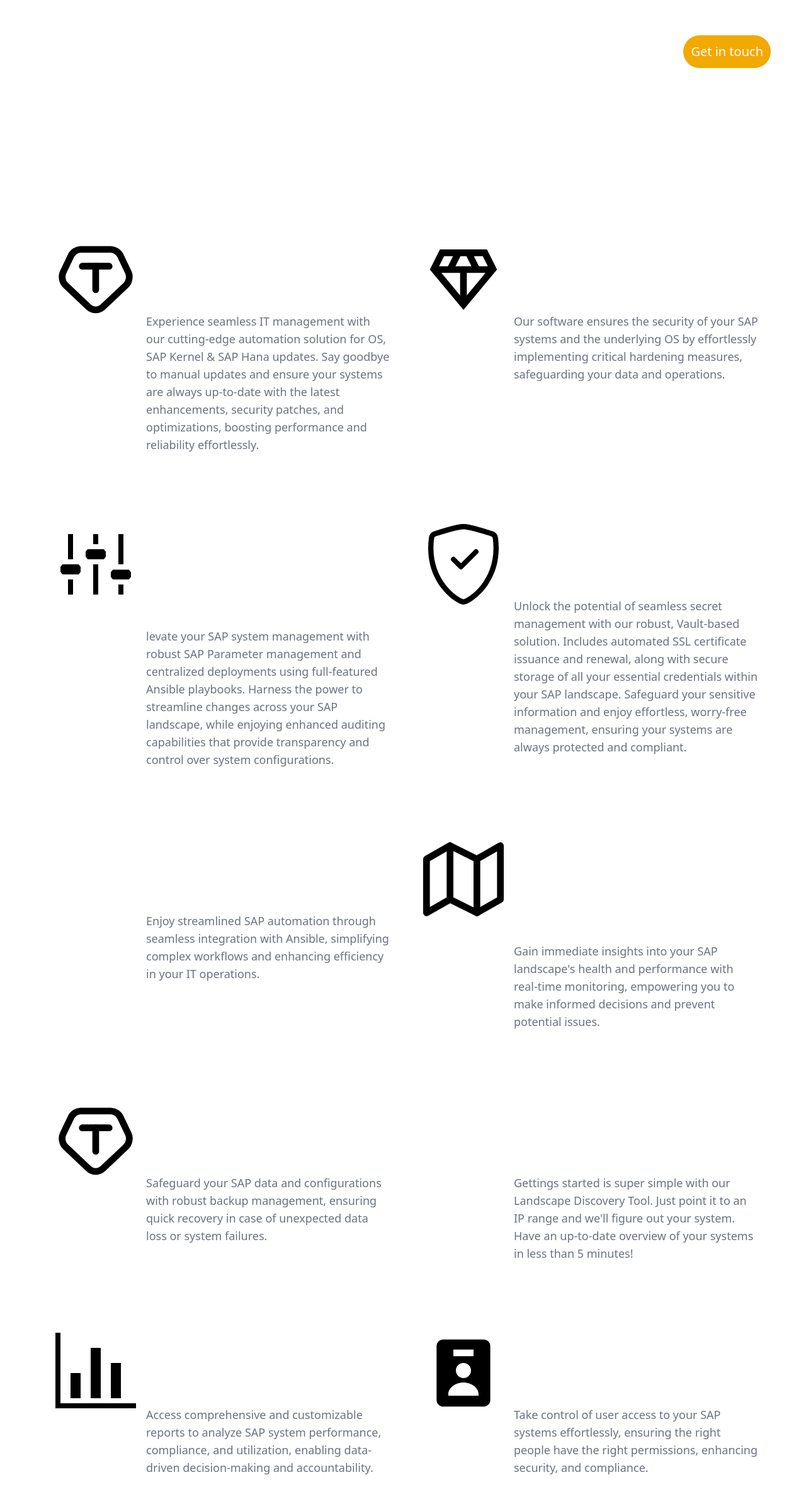
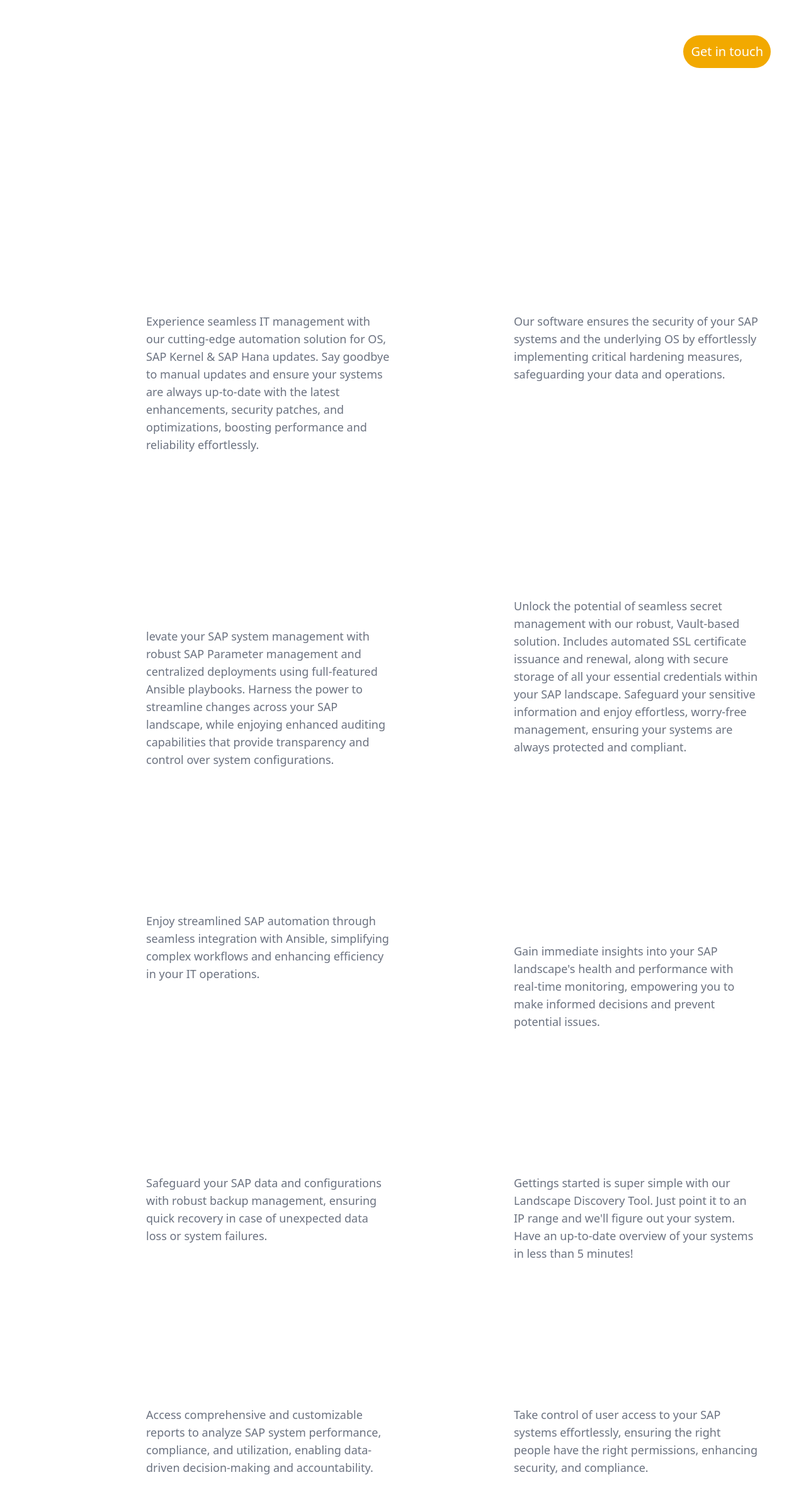
Before and after one commit to ShahzadAliSoomro/Marketing-Site, a Next.js app: page /services in a window 1280 px wide. Shown: the top 2380 px of the page at 63% size. Built offline with nearby package versions, Linux system fonts and the light colour scheme; some icons are missing.

Commit message:
completed

```diff
--- a/app/about/page.tsx
+++ b/app/about/page.tsx
@@ -9,7 +9,7 @@ export default function About() {
           <div className="lg:text-7xl text-3xl">What makes</div>
           <div className="lg:text-7xl text-3xl font-bold">us tick</div>
         </div>
-        <div className="flex flex-col gap-12 pt-24">
+        <div className="flex flex-col gap-12 pt-40">
           <div className="flex flex-col gap-10">
             <div>
               <p>Goal Harmony</p>
@@ -31,7 +31,7 @@ export default function About() {
             perfect mix to help our clients grow.
           </p>
         </div>
-        <div className="flex gap-32 pt-24">
+        <div className="flex gap-32 pt-40">
           <div className="flex flex-col gap-2">
             <div className="lg:text-6xl text-2xl font-normal">19</div>
             <p className="text-lg text-gray-500">Years Established</p>
@@ -45,7 +45,7 @@ export default function About() {
             <p className="text-lg text-gray-500">Happy Clients</p>
           </div>
         </div>
-        <div className="flex justify-between flex-wrap lg:flex-nowrap pt-24">
+        <div className="flex justify-between flex-wrap lg:flex-nowrap pt-40">
           <div className="flex flex-col gap-10">
             <div className="border-t-2 border-black"></div>
             <div className="lg:text-6xl text-2xl font-normal">Our History</div>
@@ -75,7 +75,7 @@ export default function About() {
             </p>
           </div>
         </div>
-        <div className="flex justify-between flex-wrap lg:flex-nowrap pt-24">
+        <div className="flex justify-between flex-wrap lg:flex-nowrap pt-40">
           <p className="text-lg text-gray-500">Testimonial</p>
           <div className="flex flex-col gap-5">
           <div className="w-full lg:w-[1011.66px] lg:text-5xl text-2xl font-light">
--- a/app/layout.tsx
+++ b/app/layout.tsx
@@ -1,5 +1,3 @@
-"use client";
-import React, { useEffect } from 'react';
 import "./globals.css";
 import type { Metadata } from "next";
 import { Inter } from "next/font/google";
@@ -22,34 +20,7 @@ export default function RootLayout({
 }: {
   children: React.ReactNode;
 }) {
-  // Function to handle the scroll event
-  const handleScroll = () => {
-    // Add your logic to update the canvas based on the scroll position here
-    // For example, you can change the canvas background color based on the scroll position
-    const scrollPosition = window.scrollY;
 
-    // Example: Change canvas background color based on scroll position
-    const canvas = document.getElementById('glcanvas');
-    if (canvas) {
-      if (scrollPosition > 200) {
-        // Change background color when scroll position is greater than 200 pixels
-        canvas.style.backgroundColor = ''; // Red background color
-      } else {
-        // Reset the background color
-        canvas.style.backgroundColor = ''; // Default background color
-      }
-    }
-  };
-
-  // Attach the scroll event listener when the component mounts
-  useEffect(() => {
-    window.addEventListener('scroll', handleScroll);
-
-    // Clean up the event listener when the component unmounts
-    return () => {
-      window.removeEventListener('scroll', handleScroll);
-    };
-  }, []);
   return (
     <html lang="en">
       <head>
--- a/app/services/page.tsx
+++ b/app/services/page.tsx
@@ -13,7 +13,7 @@ import { FiMap } from "react-icons/fi";
 const ServiceData = [
   {
     id: 1,
-    icon: <TbBrandTether className="text-black w-[128px] h-[128px]" />,
+    icon: <TbBrandTether className="text-white hover:text-[hsla(36,100%,47%,1)] w-[128px] h-[128px]" />,
     title: "Uninvolved Updates",
     description:
       "Experience seamless IT management with our cutting-edge automation solution for OS, SAP Kernel & SAP Hana updates. Say goodbye to manual updates and ensure your systems are always up-to-date with the latest enhancements, security patches, and optimizations, boosting performance and reliability effortlessly.",
@@ -22,7 +22,7 @@ const ServiceData = [
   },
   {
     id: 2,
-    icon: <MdOutlineDiamond className="text-black w-[128px] h-[128px]" />,
+    icon: <MdOutlineDiamond className="text-white hover:text-[hsla(36,100%,47%,1)] w-[128px] h-[128px]" />,
     title: "Seamless System Hardening",
     description:
       "Our software ensures the security of your SAP systems and the underlying OS by effortlessly implementing critical hardening measures, safeguarding your data and operations.",
@@ -31,7 +31,7 @@ const ServiceData = [
   },
   {
     id: 3,
-    icon: <VscSettings className="text-black w-[128px] h-[128px]" />,
+    icon: <VscSettings className="text-white hover:text-[hsla(36,100%,47%,1)] w-[128px] h-[128px]" />,
     title: "Your SAP Landscape Central",
     description:
       "levate your SAP system management with robust SAP Parameter management and centralized deployments using full-featured Ansible playbooks. Harness the power to streamline changes across your SAP landscape, while enjoying enhanced auditing capabilities that provide transparency and control over system configurations.",
@@ -40,7 +40,7 @@ const ServiceData = [
   },
   {
     id: 4,
-    icon: <BsShieldCheck className="text-black w-[128px] h-[128px]" />,
+    icon: <BsShieldCheck className="text-white hover:text-[hsla(36,100%,47%,1)] w-[128px] h-[128px]" />,
     title: "Secret Management",
     description:
       "Unlock the potential of seamless secret management with our robust, Vault-based solution. Includes automated SSL certificate issuance and renewal, along with secure storage of all your essential credentials within your SAP landscape. Safeguard your sensitive information and enjoy effortless, worry-free management, ensuring your systems are always protected and compliant.",
@@ -49,7 +49,7 @@ const ServiceData = [
   },
   {
     id: 5,
-    icon: <PiTarget className="text-black w-[128px] h-[128px]" />,
+    icon: <PiTarget className="text-white hover:text-[hsla(36,100%,47%,1)] w-[128px] h-[128px]" />,
     title: "Smooth Orchestration",
     description:
       "Enjoy streamlined SAP automation through seamless integration with Ansible, simplifying complex workflows and enhancing efficiency in your IT operations.",
@@ -58,7 +58,7 @@ const ServiceData = [
   },
   {
     id: 6,
-    icon: <FiMap className="text-black w-[128px] h-[128px]" />,
+    icon: <FiMap className="text-white hover:text-[hsla(36,100%,47%,1)] w-[128px] h-[128px]" />,
     title: "Realtime Landscape Overview",
     description:
       "Gain immediate insights into your SAP landscape's health and performance with real-time monitoring, empowering you to make informed decisions and prevent potential issues.",
@@ -67,7 +67,7 @@ const ServiceData = [
   },
   {
     id: 7,
-    icon: <TbBrandTether className="text-black w-[128px] h-[128px]" />,
+    icon: <TbBrandTether className="text-white hover:text-[hsla(36,100%,47%,1)] w-[128px] h-[128px]" />,
     title: "Solid Backup Management",
     description:
       "Safeguard your SAP data and configurations with robust backup management, ensuring quick recovery in case of unexpected data loss or system failures.",
@@ -76,7 +76,7 @@ const ServiceData = [
   },
   {
     id: 8,
-    icon: <PiRocketLaunchDuotone className="text-black w-[128px] h-[128px]" />,
+    icon: <PiRocketLaunchDuotone className="text-white hover:text-[hsla(36,100%,47%,1)] w-[128px] h-[128px]" />,
     title: "Automagic Discovery",
     description:
       "Gettings started is super simple with our Landscape Discovery Tool. Just point it to an IP range and we'll figure out your system. Have an up-to-date overview of your systems in less than 5 minutes!",
@@ -85,7 +85,7 @@ const ServiceData = [
   },
   {
     id: 9,
-    icon: <GoGraph className="text-black w-[128px] h-[128px]" />,
+    icon: <GoGraph className="text-white hover:text-[hsla(36,100%,47%,1)] w-[128px] h-[128px]" />,
     title: "Rigorous Reporting",
     description:
       "Access comprehensive and customizable reports to analyze SAP system performance, compliance, and utilization, enabling data-driven decision-making and accountability.",
@@ -94,7 +94,7 @@ const ServiceData = [
   },
   {
     id: 10,
-    icon: <BiSolidUserBadge className="text-black w-[128px] h-[128px]" />,
+    icon: <BiSolidUserBadge className="text-white hover:text-[hsla(36,100%,47%,1)] w-[128px] h-[128px]" />,
     title: "Flexible Access Management",
     description:
       "Take control of user access to your SAP systems effortlessly, ensuring the right people have the right permissions, enhancing security, and compliance.",
```
